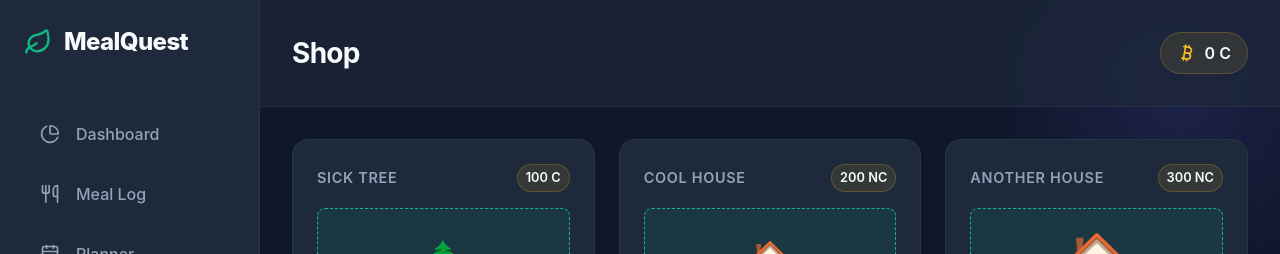
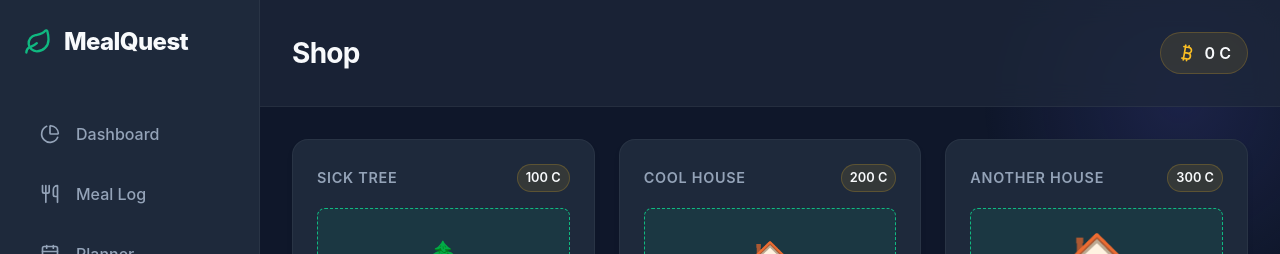
Before and after one commit to MikahlM/HackKU_26, a React (Vite) app: page /shop in a window 1280 px wide. Shown: the top 254 px of the page. Built offline with nearby package versions, Linux system fonts and the light colour scheme.

Commit message:
fixed typo

```diff
--- a/src/pages/Shop.tsx
+++ b/src/pages/Shop.tsx
@@ -14,7 +14,7 @@ export default function Shop() {
       <div className="card">
         <div className="card-header">
           <span className="card-title">Cool House</span>
-          <span className="coins" style={{ fontSize: '0.8rem', padding: '0.2rem 0.5rem' }}>200 NC</span>
+          <span className="coins" style={{ fontSize: '0.8rem', padding: '0.2rem 0.5rem' }}>200 C</span>
         </div>
         <div style={{ height: '100px', backgroundColor: 'rgba(16, 185, 129, 0.1)', border: '1px dashed var(--primary)', borderRadius: 'var(--radius-md)', display: 'flex', alignItems: 'center', justifyContent: 'center', fontSize: '2rem', marginBottom: '1rem' }}>🏠</div>
         <button className="btn btn-primary" style={{ width: '100%', justifyContent: 'center' }}>Buy</button>
@@ -23,7 +23,7 @@ export default function Shop() {
       <div className="card">
         <div className="card-header">
           <span className="card-title">another house</span>
-          <span className="coins" style={{ fontSize: '0.8rem', padding: '0.2rem 0.5rem' }}>300 NC</span>
+          <span className="coins" style={{ fontSize: '0.8rem', padding: '0.2rem 0.5rem' }}>300 C</span>
         </div>
         <div style={{ height: '100px', backgroundColor: 'rgba(16, 185, 129, 0.1)', border: '1px dashed var(--primary)', borderRadius: 'var(--radius-md)', display: 'flex', alignItems: 'center', justifyContent: 'center', fontSize: '3rem', marginBottom: '1rem' }}>🏠</div>
         <button className="btn btn-primary" style={{ width: '100%', justifyContent: 'center' }}>Buy</button>
```
